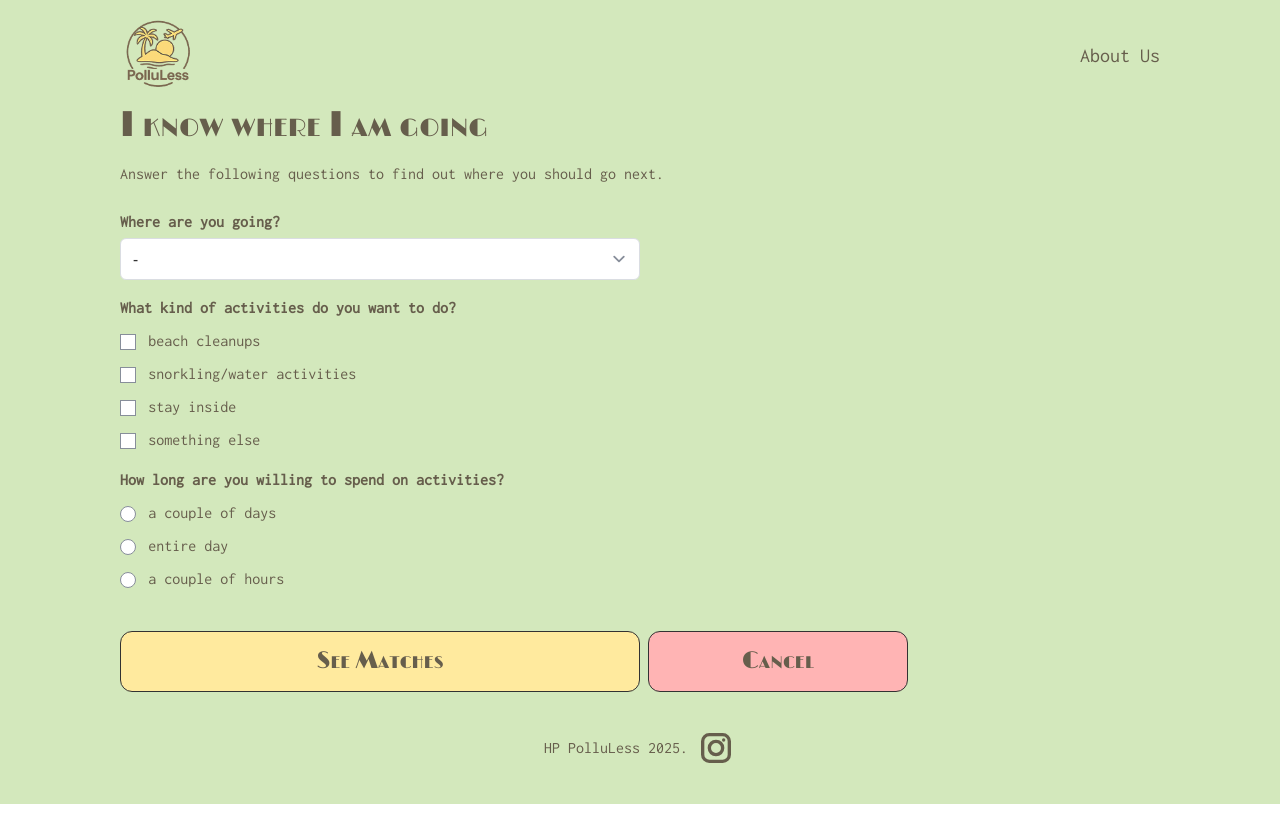
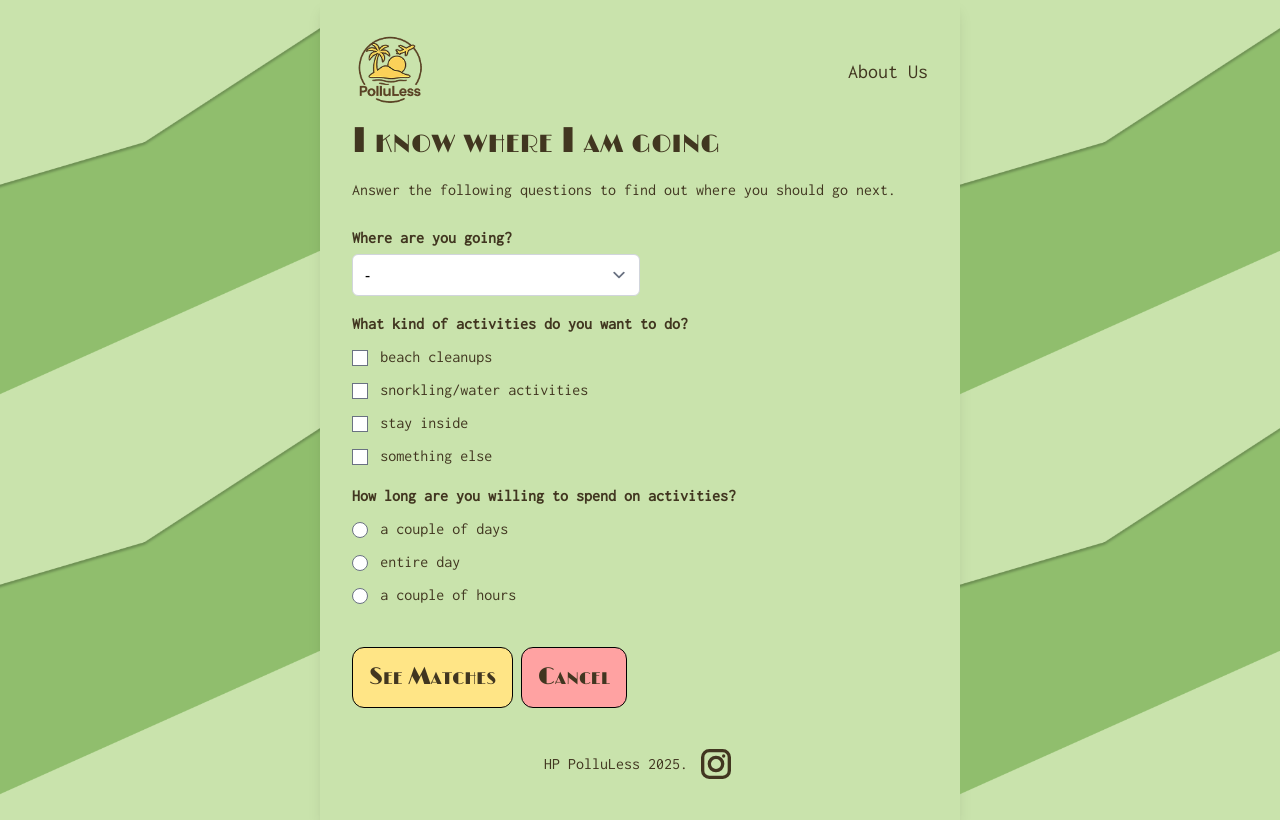
Before and after one commit to LauraBirau/hp-polluless, a SvelteKit app: page /know-destination in a window 1280 px wide. Built offline with nearby package versions, Linux system fonts and the light colour scheme.

Commit message:
adjusted style

```diff
--- a/src/componets/+nav.svelte
+++ b/src/componets/+nav.svelte
@@ -2,14 +2,14 @@
 	import '../app.css';
 </script>
 
-<nav class="w-full lg:w-[65rem] h-20 flex flex-row items-center justify-between gap-4">
+<nav class="w-full h-20 flex flex-row items-center justify-between">
 	<div class="w-32 h-full flex flex-row items-center justify-start">
 		<a href="/" class="w-20 h-20">
 			<img src="/logo.png" alt="Logo" class="logo" />
 		</a>
 	</div>
 
-	<div class="flex w-auto h-full flex-row items-center justify-start gap-2">
+	<div class="flex w-auto h-full flex-row items-center justify-start">
 		<a href="/about-us" class="inconsolata text-xl brownish">About Us</a>
 	</div>
 </nav>
--- a/src/routes/+layout.svelte
+++ b/src/routes/+layout.svelte
@@ -1,14 +1,85 @@
 <script>
 	import '../app.css';
 	import { injectSpeedInsights } from '@vercel/speed-insights/sveltekit';
+
 	import Nav from '../componets/+nav.svelte';
+	import rectangle from '$lib/rectangle-one.png';
 	let { children } = $props();
 
 	injectSpeedInsights();
 </script>
 
-<div class="polka w-full min-h-screen p-4">
-	<div class="w-full h-auto flex flex-col items-center">
+<div class="main w-full min-h-screen absolute flex flex-row">
+	<div
+		class="w-1/4 min-h-screen hidden md:block overflow-hidden bg-repeat-y bg-[length:100%_400px]"
+		style={`background-image: url('${rectangle}');`}
+	></div>
+	<div class="w-2/4 hidden md:block min-h-screen p-4 flex flex-col justify-between shadow-lg">
+		<div class="h-auto w-full p-4 flex flex-col gap-4">
+			<Nav />
+			<div class="w-full h-auto m-auto custom flex">
+				{@render children()}
+			</div>
+		</div>
+		<div class="inconsolata w-full h-20 p-4 flex flex-row justify-center items-center gap-2">
+			<p>HP PolluLess 2025.</p>
+			<a href="/" aria-label="Home">
+				<svg
+					class="w-10 h-10 brownish"
+					aria-hidden="true"
+					xmlns="http://www.w3.org/2000/svg"
+					width="24"
+					height="24"
+					fill="none"
+					viewBox="0 0 24 24"
+				>
+					<path
+						fill="currentColor"
+						fill-rule="evenodd"
+						d="M3 8a5 5 0 0 1 5-5h8a5 5 0 0 1 5 5v8a5 5 0 0 1-5 5H8a5 5 0 0 1-5-5V8Zm5-3a3 3 0 0 0-3 3v8a3 3 0 0 0 3 3h8a3 3 0 0 0 3-3V8a3 3 0 0 0-3-3H8Zm7.597 2.214a1 1 0 0 1 1-1h.01a1 1 0 1 1 0 2h-.01a1 1 0 0 1-1-1ZM12 9a3 3 0 1 0 0 6 3 3 0 0 0 0-6Zm-5 3a5 5 0 1 1 10 0 5 5 0 0 1-10 0Z"
+						clip-rule="evenodd"
+					/>
+				</svg>
+			</a>
+		</div>
+	</div>
+	<div
+		class="w-full block md:hidden min-h-screen p-4 flex flex-col justify-between shadow-lg bg-repeat-y bg-[length:100%_500px]"
+		style={`background-image: url('${rectangle}');`}
+	>
+		<div class="h-auto w-full p-4 flex flex-col gap-4">
+			<Nav />
+			<div class="w-full h-auto m-auto custom flex">
+				{@render children()}
+			</div>
+		</div>
+		<div class="inconsolata w-full h-20 p-4 flex flex-row justify-center items-center gap-2">
+			<p>HP PolluLess 2025.</p>
+			<a href="/" aria-label="Home">
+				<svg
+					class="w-10 h-10 brownish"
+					aria-hidden="true"
+					xmlns="http://www.w3.org/2000/svg"
+					width="24"
+					height="24"
+					fill="none"
+					viewBox="0 0 24 24"
+				>
+					<path
+						fill="currentColor"
+						fill-rule="evenodd"
+						d="M3 8a5 5 0 0 1 5-5h8a5 5 0 0 1 5 5v8a5 5 0 0 1-5 5H8a5 5 0 0 1-5-5V8Zm5-3a3 3 0 0 0-3 3v8a3 3 0 0 0 3 3h8a3 3 0 0 0 3-3V8a3 3 0 0 0-3-3H8Zm7.597 2.214a1 1 0 0 1 1-1h.01a1 1 0 1 1 0 2h-.01a1 1 0 0 1-1-1ZM12 9a3 3 0 1 0 0 6 3 3 0 0 0 0-6Zm-5 3a5 5 0 1 1 10 0 5 5 0 0 1-10 0Z"
+						clip-rule="evenodd"
+					/>
+				</svg>
+			</a>
+		</div>
+	</div>
+	<div
+		class="w-1/4 min-h-screen hidden md:block overflow-hidden bg-repeat-y bg-[length:100%_400px]"
+		style={`background-image: url('${rectangle}');`}
+	></div>
+	<!-- <div class="w-full h-auto flex flex-col items-center relative">
 		<Nav />
 		<div class="w-full h-auto m-auto p-4 custom flex justify-center">
 			{@render children()}
@@ -34,7 +105,7 @@
 				</svg>
 			</a>
 		</div>
-	</div>
+	</div> -->
 </div>
 
 <style>
@@ -42,10 +113,7 @@
 		font-family: 'Inconsolata';
 		color: #413620;
 	}
-	.polka {
+	.main {
 		background-color: #c9e3ac;
-		opacity: 0.8;
-		background-image: radial-gradient(#90be6d 0.5px, #c9e3ac 0.5px);
-		background-size: 10px 10px;
 	}
 </style>
--- a/src/routes/+page.svelte
+++ b/src/routes/+page.svelte
@@ -1,4 +1,4 @@
-<div class="w-full lg:w-[65rem] h-auto flex flex-col items-start gap-6">
+<div class="w-full h-auto flex flex-col items-start gap-6">
 	<h1 class="text-4xl limelight-head blured">Home</h1>
 	<p class="inconsolata-p text-md">
 		We are two students from HZ University of Applied Sciences in the Netherlands, currently working
--- a/src/routes/about-us/+page.svelte
+++ b/src/routes/about-us/+page.svelte
@@ -1,4 +1,4 @@
-<div class="w-full lg:w-[65rem] h-[30rem] flex flex-col items-start gap-6">
+<div class="w-full h-[30rem] flex flex-col items-start gap-6">
 	<h1 class="text-4xl limelight-head">About Polluless</h1>
 	<p class="inconsolata-p text-md">
 		We are two students from HZ University of Applied Sciences in the Netherlands, currently working
--- a/src/routes/answer-know-destination/+page.svelte
+++ b/src/routes/answer-know-destination/+page.svelte
@@ -10,7 +10,7 @@
 	});
 </script>
 
-<div class="w-full lg:w-[65rem] h-auto flex flex-col items-start gap-2">
+<div class="w-full h-auto flex flex-col items-start gap-2">
 	{#if results.length}
 		<div class="max-w-md mx-auto">
 			<div class="p-6">
--- a/src/routes/answer-new-experience/+page.svelte
+++ b/src/routes/answer-new-experience/+page.svelte
@@ -18,7 +18,7 @@
 	});
 </script>
 
-<div class="w-full lg:w-[65rem] h-auto flex flex-col items-start gap-2">
+<div class="w-full h-auto flex flex-col items-start gap-2">
 	{#if results.length}
 		<div class="max-w-md mx-auto">
 			<div class="p-6">
--- a/src/routes/know-destination/+page.svelte
+++ b/src/routes/know-destination/+page.svelte
@@ -37,15 +37,12 @@
 	}
 </script>
 
-<div class="w-full lg:w-[65rem] h-auto flex flex-col items-start gap-6">
+<div class="w-full h-auto flex flex-col items-start gap-6">
 	<h1 class="text-4xl limelight-head">I know where I am going</h1>
 	<p class="inconsolata-p text-md">
 		Answer the following questions to find out where you should go next.
 	</p>
-	<form
-		on:submit|preventDefault={submitForm}
-		class="w-full lg:w-[65rem] flex flex-col gap-4 items-start"
-	>
+	<form on:submit|preventDefault={submitForm} class="w-full flex flex-col gap-4 items-start">
 		<!-- Question 1: Destination -->
 		<div class="w-full flex flex-col gap-1 justify-start">
 			<label for="destination" class="block text-md font-bold inconsolata-p"
@@ -109,16 +106,16 @@
 			</p>
 		{/if}
 
-		<div class="w-full h-auto flex flex-col lg:flex-row mt-6 gap-2">
+		<div class="h-auto flex flex-col md:flex-row mt-6 gap-2">
 			<button
 				type="submit"
-				class="yellowish w-full lg:w-1/2 p-4 text-center border-black border rounded-xl limelight-head text-2xl"
+				class="yellowish p-4 text-center border-black border rounded-xl limelight-head text-2xl duration-200"
 			>
 				See Matches
 			</button>
 			<a
 				href="/"
-				class="bg-red-300 hover:bg-red-400 text-white w-full lg:w-1/4 p-4 text-center border-black border rounded-xl limelight-head text-2xl"
+				class="bg-red-300 hover:bg-red-400 text-white p-4 text-center border-black border rounded-xl limelight-head text-2xl duration-200"
 			>
 				Cancel
 			</a>
--- a/src/routes/new-experience/+page.svelte
+++ b/src/routes/new-experience/+page.svelte
@@ -32,15 +32,12 @@
 	}
 </script>
 
-<div class="w-full lg:w-[65rem] h-auto flex flex-col items-start gap-6">
+<div class="w-full h-auto flex flex-col items-start gap-6">
 	<h1 class="text-4xl limelight-head">Find Your Experience</h1>
 	<p class="inconsolata-p text-md">
 		Answer the following questions to find out which organizations match your interests.
 	</p>
-	<form
-		on:submit|preventDefault={submitForm}
-		class="w-full lg:w-[65rem] flex flex-col gap-4 items-start"
-	>
+	<form on:submit|preventDefault={submitForm} class="w-full flex flex-col gap-4 items-start">
 		<!-- Activities (multiple choice) -->
 		<div class="space-y-2">
 			<span class="block text-md font-bold inconsolata-p"
@@ -87,16 +84,16 @@
 			</p>
 		{/if}
 
-		<div class="w-full h-auto flex flex-col lg:flex-row mt-6 gap-2">
+		<div class="h-auto flex flex-col md:flex-row md-full mt-6 gap-2">
 			<button
 				type="submit"
-				class="yellowish w-full lg:w-1/2 p-4 text-center border-black border rounded-xl limelight-head text-2xl duration-200"
+				class="yellowish p-4 text-center border-black border rounded-xl limelight-head text-2xl duration-200"
 			>
 				See Matches
 			</button>
 			<a
 				href="/"
-				class="bg-red-300 hover:bg-red-400 text-white w-full lg:w-1/4 p-4 text-center border-black border rounded-xl limelight-head text-2xl duration-200"
+				class="bg-red-300 hover:bg-red-400 text-white p-4 text-center border-black border rounded-xl limelight-head text-2xl duration-200"
 			>
 				Cancel
 			</a>
```
Also changed, not shown: src/lib/rectangle-one.png (added).
